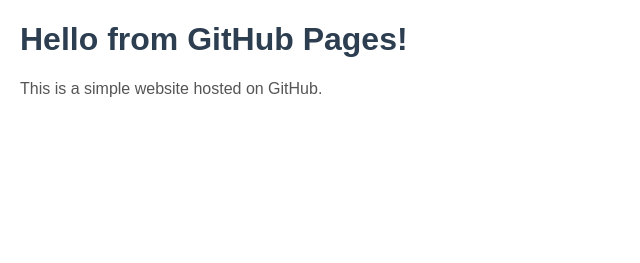
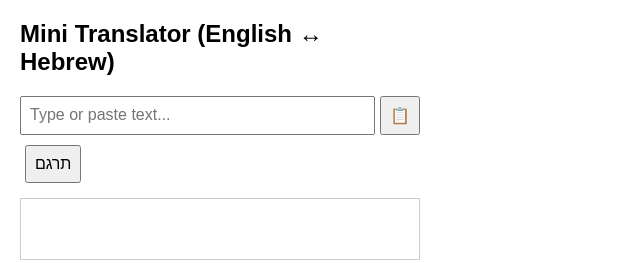
Before and after one commit to OrSmolnik/translator, a plain HTML site: page index.html in a window 1280 px wide. Shown: the whole page, without its empty margins (0-640 px from the left). Drawn offline with Linux system fonts and the light colour scheme.

Commit message:
Update index.html

```diff
--- a/index.html
+++ b/index.html
@@ -2,23 +2,127 @@
 <html lang="en">
 <head>
   <meta charset="UTF-8" />
-  <meta name="viewport" content="width=device-width, initial-scale=1.0" />
-  <title>My GitHub Pages Site</title>
+  <meta name="viewport" content="width=device-width, initial-scale=1.0"/>
+  <title>Mini Translator</title>
   <style>
     body {
-      font-family: Arial, sans-serif;
+      font-family: sans-serif;
       margin: 20px;
+      max-width: 400px;
     }
-    h1 {
-      color: #2c3e50;
+    .input-row {
+      display: flex;
+      margin-bottom: 10px;
     }
-    p {
-      color: #555;
+    input[type="text"] {
+      flex: 1;
+      padding: 8px;
+      font-size: 16px;
+    }
+    button {
+      margin-left: 5px;
+      padding: 8px;
+      font-size: 16px;
+      cursor: pointer;
+    }
+    #translateBtn {
+      margin-bottom: 15px;
+    }
+    #resultBox {
+      padding: 10px;
+      border: 1px solid #ccc;
+      min-height: 40px;
     }
   </style>
 </head>
 <body>
-  <h1>Hello from GitHub Pages!</h1>
-  <p>This is a simple website hosted on GitHub.</p>
+
+  <h2>Mini Translator (English ↔ Hebrew)</h2>
+
+  <!-- Row with text input + paste button -->
+  <div class="input-row">
+    <input type="text" id="textInput" placeholder="Type or paste text...">
+    <button id="pasteBtn" title="Paste from Clipboard" onclick="pasteFromClipboard()">
+      📋
+    </button>
+  </div>
+
+  <!-- "Translate" button -->
+  <button id="translateBtn" onclick="onTranslateClick()">תרגם</button>
+
+  <!-- Area to show the translation result -->
+  <div id="resultBox"></div>
+
+  <script>
+    // Attempt to read from the system clipboard and put into the text input
+    function pasteFromClipboard() {
+      // Some older phones/browsers don't support navigator.clipboard
+      if (navigator.clipboard && navigator.clipboard.readText) {
+        navigator.clipboard.readText()
+          .then(text => {
+            document.getElementById('textInput').value = text;
+          })
+          .catch(err => {
+            alert('Unable to paste automatically. Please paste manually.');
+            console.error(err);
+          });
+      } else {
+        alert('Clipboard not supported on this device/browser.');
+      }
+    }
+
+    // When "תרגם" is clicked, decide if the text is English or Hebrew, then translate
+    function onTranslateClick() {
+      const textInput = document.getElementById('textInput').value.trim();
+      if (!textInput) {
+        alert('Please enter or paste some text.');
+        return;
+      }
+
+      // Check if the text has Hebrew letters (simple check)
+      // Hebrew range roughly \u0590-\u05FF
+      const hasHebrew = /[\u0590-\u05FF]/.test(textInput);
+
+      // If has Hebrew, treat it as Hebrew -> English, otherwise English -> Hebrew
+      const sourceLang = hasHebrew ? 'he' : 'en';
+      const targetLang = hasHebrew ? 'en' : 'he';
+
+      // Fake "translate" using a tiny dictionary approach or placeholders
+      // For a real app, replace with an API call
+      const translation = translateText(textInput, sourceLang, targetLang);
+
+      document.getElementById('resultBox').innerText = translation;
+    }
+
+    // A stub function for actual translation
+    // In production, call a real translation API (e.g., Google, Microsoft, etc.)
+    function translateText(text, fromLang, toLang) {
+      // Very small dictionary just for demonstration
+      const tinyDictionary = {
+        'hello': 'שלום',
+        'dog': 'כלב',
+        'cat': 'חתול',
+        'peace': 'שלום',
+        'love': 'אהבה',
+
+        // Hebrew -> English samples
+        'שלום': 'shalom / hello',
+        'אהבה': 'love'
+      };
+
+      // If we have a direct match, return it, else pretend "No real dictionary"
+      // In reality, you'd do something like:
+      //    call server or fetch real translation from an API
+      const lowerText = text.toLowerCase();
+      if (tinyDictionary[lowerText]) {
+        return tinyDictionary[lowerText];
+      } else {
+        // If "Hebrew to English" or "English to Hebrew" not found in dictionary
+        // We'll show a placeholder
+        return "Translation not found in tiny dictionary (use real API).";
+      }
+    }
+  </script>
+
 </body>
 </html>
```
